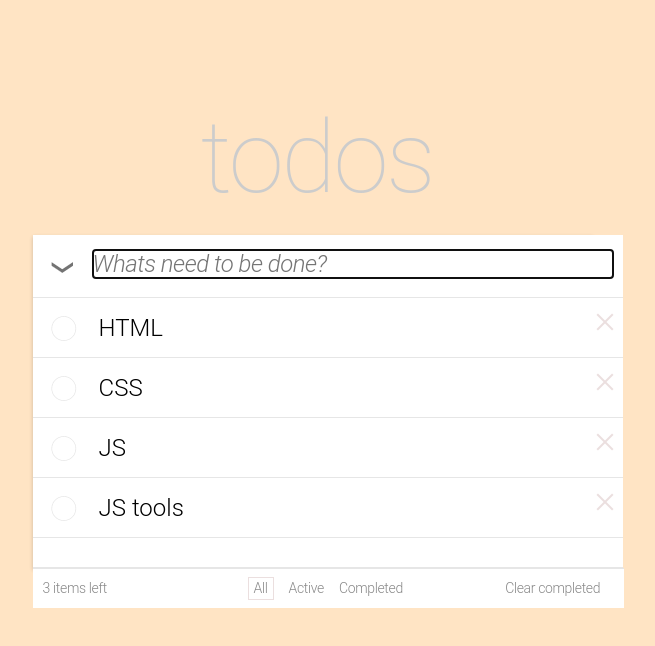
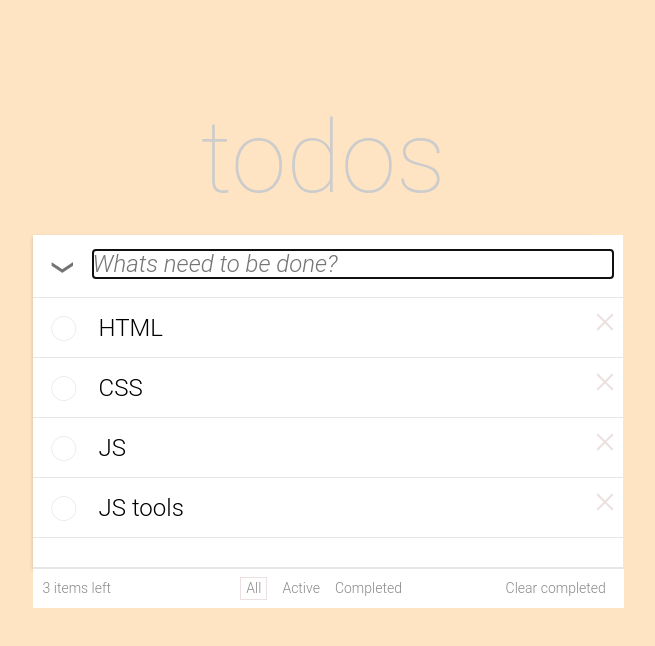
Before and after one commit to ok-technopolis-autumn-2019/Bogdan_Maschenko, a plain HTML site: page index.html in a window 1280 px wide. Shown: the whole page, without its empty margins (377-1032 px from the left). Drawn offline with Linux system fonts and the light colour scheme.

Commit message:
remove letter spacing

```diff
--- a/index.css
+++ b/index.css
@@ -28,7 +28,6 @@ body {
     font-style: normal;
     font-weight: 200;
     line-height: 21px;
-    letter-spacing: -2.5px;
     color: #CCCCCC;
 }
 
@@ -58,7 +57,6 @@ input[type=text] {
     line-height: 15px;
     color: #CCCCCC;
     margin-left: 15px;
-    letter-spacing: -0.5px;
 }
 
 .input-task__text {
@@ -147,7 +145,6 @@ input:checked + .input-task:before {
     line-height: 21px;
     display: flex;
     align-items: center;
-    letter-spacing: -0.35px;
     color: #888888;
 }
 
@@ -158,7 +155,7 @@ input:checked + .input-task:before {
 }
 
 .options-bar__items:nth-child(2) {
-    margin-left: 22%;
+    margin-left: 20%;
 }
 
 input[type=radio] {
@@ -172,5 +169,5 @@ input[type=radio] {
 }
 
 .options-bar__items .options-bar__items__clear-completed {
-    margin-left: 90%;
+    margin-left: 87%;
 }
```
